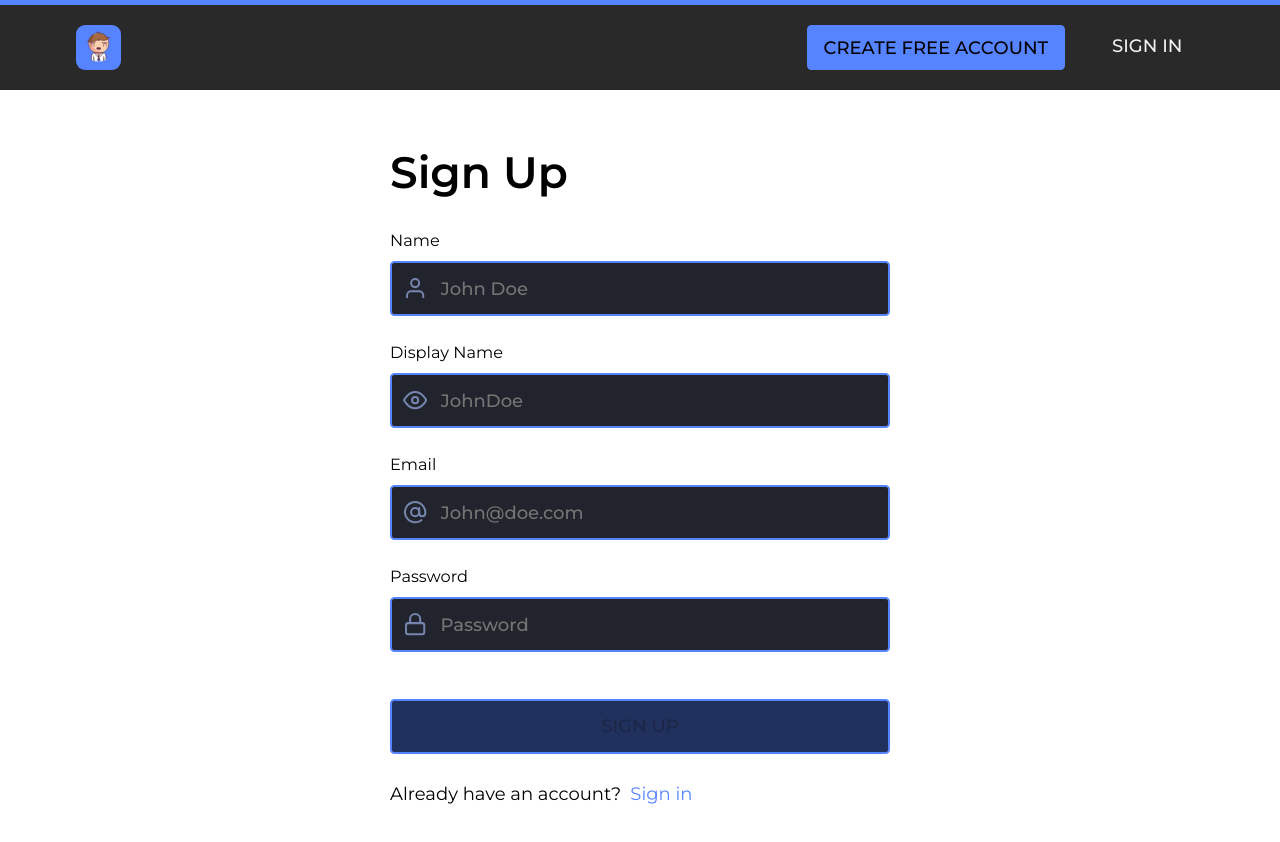
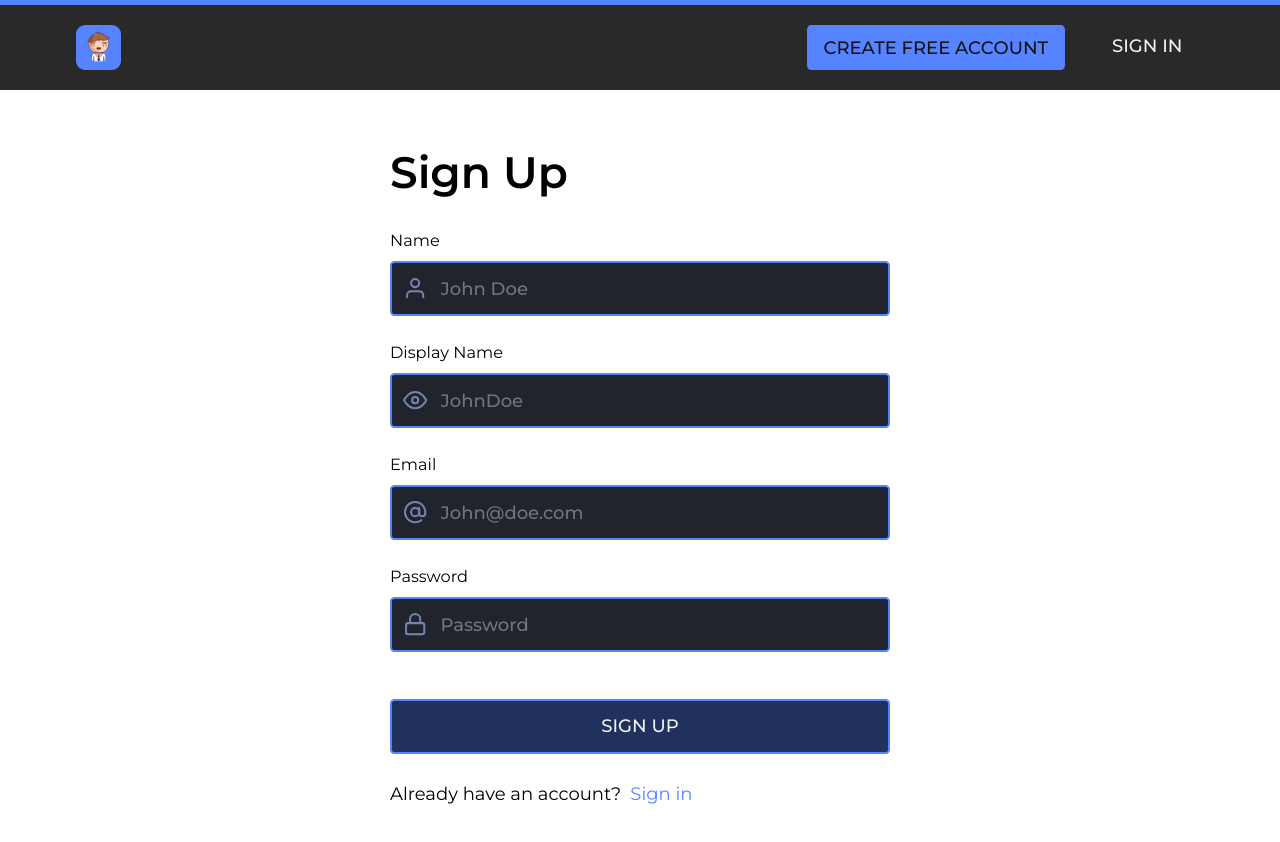
Before and after one commit to GnussonNet/auth, a Next.js app: page /signup in a window 1280 px wide. Shown: the top 842 px of the page. Built offline with nearby package versions, Linux system fonts and the light colour scheme; no server answers.

Commit message:
👌 IMPROVE: Accessibility changes

```diff
--- a/components/Buttons/Buttons.module.scss
+++ b/components/Buttons/Buttons.module.scss
@@ -5,17 +5,21 @@
   padding: 0.8rem 1.4rem;
   cursor: pointer;
   text-transform: uppercase;
+  transition: 0.2s ease background-color, 0.2s ease color;
 
   &--primary_button {
     background-color: $primary;
+    color: $dark;
 
     &:hover {
       background-color: $primaryAlt;
+      color: $text;
     }
 
     &:disabled {
       background-color: $primaryAlt;
       cursor: not-allowed;
+      color: $text;
       &:hover {
         background-color: $primaryAlt;
       }
@@ -28,6 +32,7 @@
 
     &:hover {
       background-color: $primary;
+      color: $dark;
     }
   }
 
@@ -90,6 +95,8 @@
   border-radius: $borderRadius;
   outline-offset: 3px;
   cursor: pointer;
+  transition: 0.2s ease background-color;
+
 
   &:hover {
     background-color: $primaryAlt;
--- a/pages/_document.tsx
+++ b/pages/_document.tsx
@@ -2,7 +2,7 @@ import { Html, Head, Main, NextScript } from 'next/document';
 
 export default function Document() {
   return (
-    <Html>
+    <Html lang="en">
       <Head>
         <meta name="description" content="GAuth" />
         <meta name="application-name" content="GAuth" />
```
